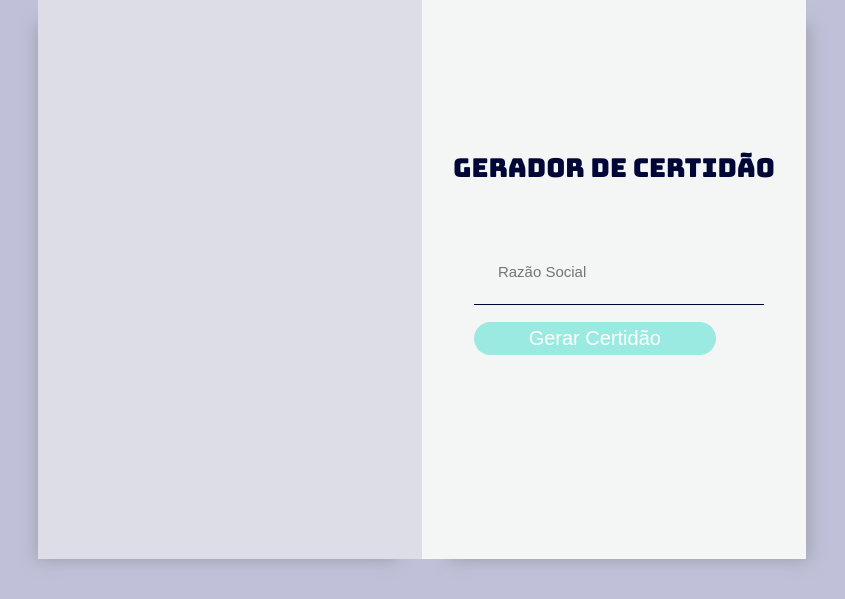
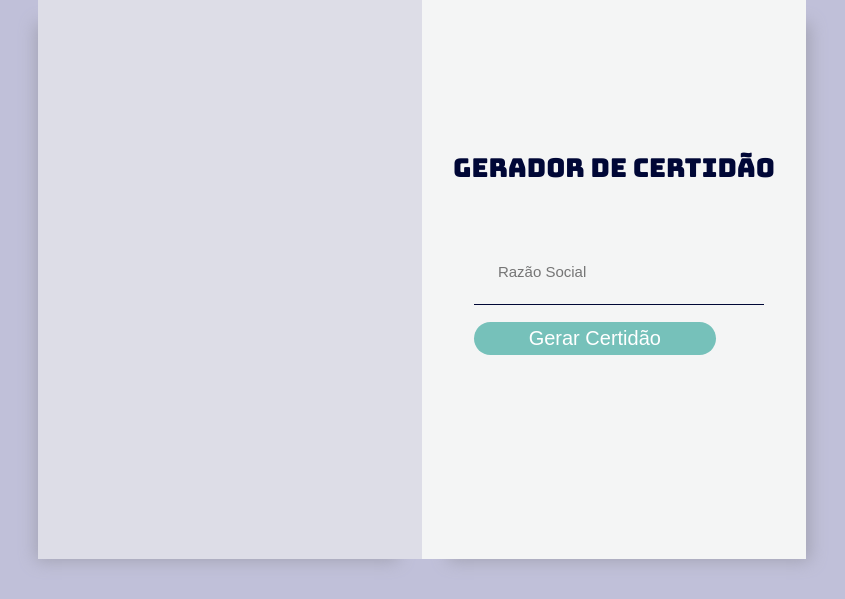
Before and after one commit to VinicioSales/geradorDeCertidaoAutomatico, a Flask app: page / in a window 1280 px wide. Shown: the part 121-720 px from the top of the page, without its empty margins (218-1063 px from the left). Run offline with Flask 3, Linux system fonts and the light colour scheme; parts of the project's set-up code (start-up, migrations or seed data) failed here and were passed over.

Commit message:
Alterado cor butao

```diff
--- a/src/frontEnd/static/scripts/index.js
+++ b/src/frontEnd/static/scripts/index.js
@@ -5,7 +5,6 @@
 
 let nomeClientes = [];
 
-// Get the list of client names when the page loads
 fetch('http://localhost:5000/get_nome_clientes')
     .then(response => response.json())
     .then(data => nomeClientes = data);
@@ -18,13 +17,10 @@
         const filteredClientes = nomeClientes.filter(cliente =>
             cliente.toLowerCase().includes(searchTerm)
         );
-
-        // Add each filtered client name to the dropdown
         for (let i = 0; i < filteredClientes.length; i++) {
             const div = document.createElement('div');
             div.innerHTML = filteredClientes[i];
 
-            // Add click event to each dropdown item
             div.addEventListener('click', function () {
                 razaoSocial.value = this.innerHTML;
                 dropdownContent.innerHTML = '';
--- a/src/frontEnd/static/styles/index.css
+++ b/src/frontEnd/static/styles/index.css
@@ -99,7 +99,7 @@
 }
 
 #button {
-	background-color:#9aeae2;
+	background-color:#76C1BA;
 	border: none;
 	display:inline-block;
 	cursor:pointer;
@@ -112,9 +112,17 @@
     margin-top: 7%;
 }
 #button:hover {
-	background-color:#76C1BA;
+	background-color:#53A49C;
 }
 #button:active {
 	position:relative;
 	top:1px;
 }
+
+.dropdown-content {
+    font-family: Arial, Helvetica, sans-serif;
+}
+
+.dropdown-content:hover {
+    background-color: #dddde7;
+}
```
Also changed, not shown: src/backEnd/img/qrcode.png.
